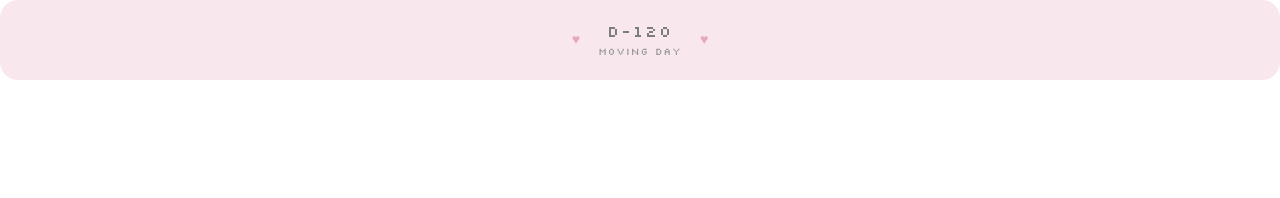
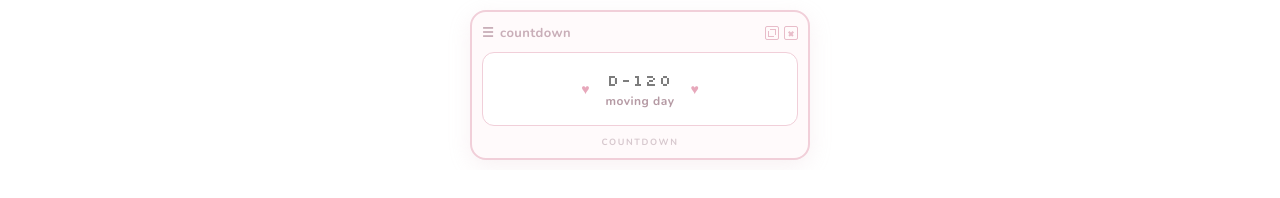
Before and after one commit to Rinariiri/dday, a plain HTML site: page index.html in a window 1280 px wide. Drawn offline with nearby package versions, Linux system fonts and the light colour scheme.

Commit message:
Update index.html

```diff
--- a/index.html
+++ b/index.html
@@ -1,43 +1,151 @@
 <!DOCTYPE html>
-<html>
+<html lang="en">
 <head>
 <meta charset="UTF-8">
 <meta name="viewport" content="width=device-width, initial-scale=1.0">
+<title>Moving Day Countdown</title>
 
-<link href="https://fonts.googleapis.com/css2?family=Silkscreen&display=swap" rel="stylesheet">
+<link rel="preconnect" href="https://fonts.googleapis.com">
+<link rel="preconnect" href="https://fonts.gstatic.com" crossorigin>
+<link href="https://fonts.googleapis.com/css2?family=Nunito:wght@400;600;700;800&family=Silkscreen&display=swap" rel="stylesheet">
 
 <style>
+:root{
+  --bg:#fffafb;
+  --panel:#ffffff;
+  --border:#f1cfd9;
+  --border-strong:#e8bcc9;
+  --soft:#fff4f7;
+  --text:#8c868a;
+  --muted:#c9aeb8;
+  --accent:#f7cad7;
+  --shadow:0 6px 22px rgba(215,176,189,0.18);
+}
+
+*{box-sizing:border-box}
+
 html, body{
   margin:0;
   padding:0;
   width:100%;
   background:transparent;
   overflow:hidden;
+  font-family:"Nunito", system-ui, sans-serif;
+  color:var(--text);
 }
 
-.box{
+body{
+  padding:10px;
+}
+
+.widget{
   width:100%;
-padding:22px 0;
-background:#f8e8ee;
-border-radius:18px;
+  max-width:340px;
+  margin:0 auto;
+  background:var(--bg);
+  border:2px solid var(--border);
+  border-radius:16px;
+  box-shadow:var(--shadow);
+  padding:12px 10px 10px;
+}
+
+.topbar{
+  display:flex;
+  align-items:center;
+  justify-content:space-between;
+  gap:8px;
+  margin-bottom:10px;
+}
+
+.title{
+  display:flex;
+  align-items:center;
+  gap:6px;
+  color:var(--muted);
+  font-size:13px;
+  font-weight:700;
+  letter-spacing:.03em;
+  min-width:0;
+}
+
+.window-buttons{
+  display:flex;
+  gap:5px;
+  flex:0 0 auto;
+}
+
+.window-btn{
+  width:14px;
+  height:14px;
+  border:1.5px solid var(--border-strong);
+  border-radius:2px;
+  position:relative;
+  background:transparent;
+  padding:0;
+  cursor:default;
+}
+
+.window-btn.expand::before{
+  content:"";
+  position:absolute;
+  width:5px;
+  height:5px;
+  right:2px;
+  top:2px;
+  border-top:1.5px solid var(--border-strong);
+  border-right:1.5px solid var(--border-strong);
+}
+
+.window-btn.expand::after{
+  content:"";
+  position:absolute;
+  width:5px;
+  height:5px;
+  left:2px;
+  bottom:2px;
+  border-left:1.5px solid var(--border-strong);
+  border-bottom:1.5px solid var(--border-strong);
+}
+
+.window-btn.close::before,
+.window-btn.close::after{
+  content:"";
+  position:absolute;
+  left:3px;
+  right:3px;
+  top:6px;
+  height:1.5px;
+  background:var(--border-strong);
+}
+
+.window-btn.close::before{transform:rotate(45deg);}
+.window-btn.close::after{transform:rotate(-45deg);}
+
+.count-card{
+  background:var(--panel);
+  border:1.5px solid var(--border);
+  border-radius:12px;
+  padding:18px 12px 16px;
   display:flex;
   align-items:center;
   justify-content:center;
-gap:18px;
-box-sizing:border-box;
+  gap:16px;
+}
+
+.heart{
+  color:#e7a8bb;
+  font-size:14px;
+  line-height:1;
+  flex:0 0 auto;
 }
 
 .stack{
   display:flex;
   flex-direction:column;
   align-items:center;
-line-height:1.2;
-}
-
-.heart{
-color:#e7a8bb;
-font-size:14px;
-line-height:1;
+  justify-content:center;
+  min-width:0;
+  line-height:1.15;
 }
 
 .count{
@@ -49,18 +157,40 @@ white-space:nowrap;
 }
 
 .label{
-font-family:'Silkscreen', monospace;
-color:#9a9a9a;
-font-size:10px;
-letter-spacing:1px;
-margin-top:5px;
+  margin-top:6px;
+  font-size:12px;
+  font-weight:700;
+  color:#b59aa4;
+  letter-spacing:.04em;
+}
+
+.footer{
+  margin-top:10px;
+  text-align:center;
+  font-size:9px;
+  letter-spacing:.18em;
+  color:#d7c8ce;
+  font-weight:700;
 }
 </style>
 </head>
 
 <body>
 
-<div class="box">
+<div class="widget">
+  <div class="topbar">
+    <div class="title">
+      <span>☰</span>
+      <span>countdown</span>
+    </div>
+
+    <div class="window-buttons">
+      <button class="window-btn expand" type="button" aria-hidden="true"></button>
+      <button class="window-btn close" type="button" aria-hidden="true"></button>
+    </div>
+  </div>
+
+  <div class="count-card">
     <span class="heart">♥</span>
 
     <div class="stack">
@@ -69,6 +199,9 @@ margin-top:5px;
     </div>
 
     <span class="heart">♥</span>
+  </div>
+
+  <div class="footer">COUNTDOWN</div>
 </div>
 
 <script>
```
Lines whose indentation alone changed are shown as unchanged.
